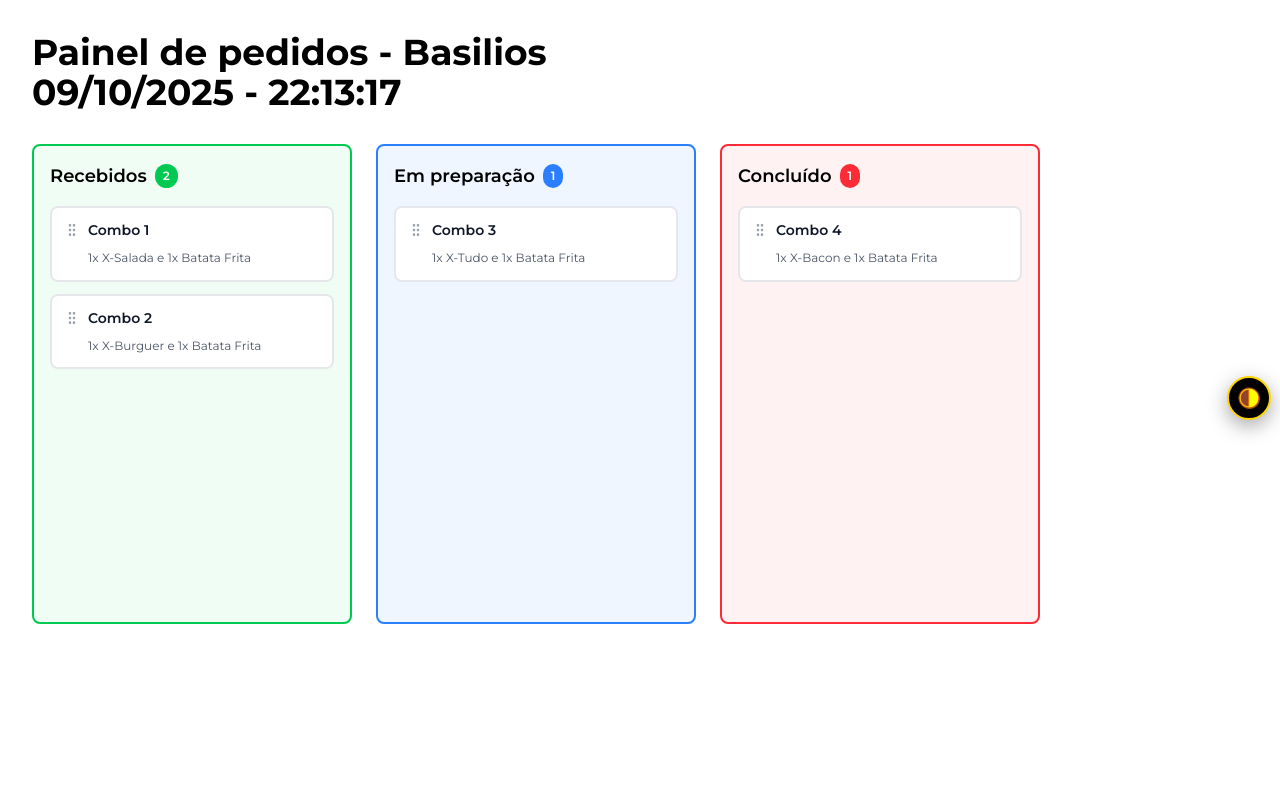
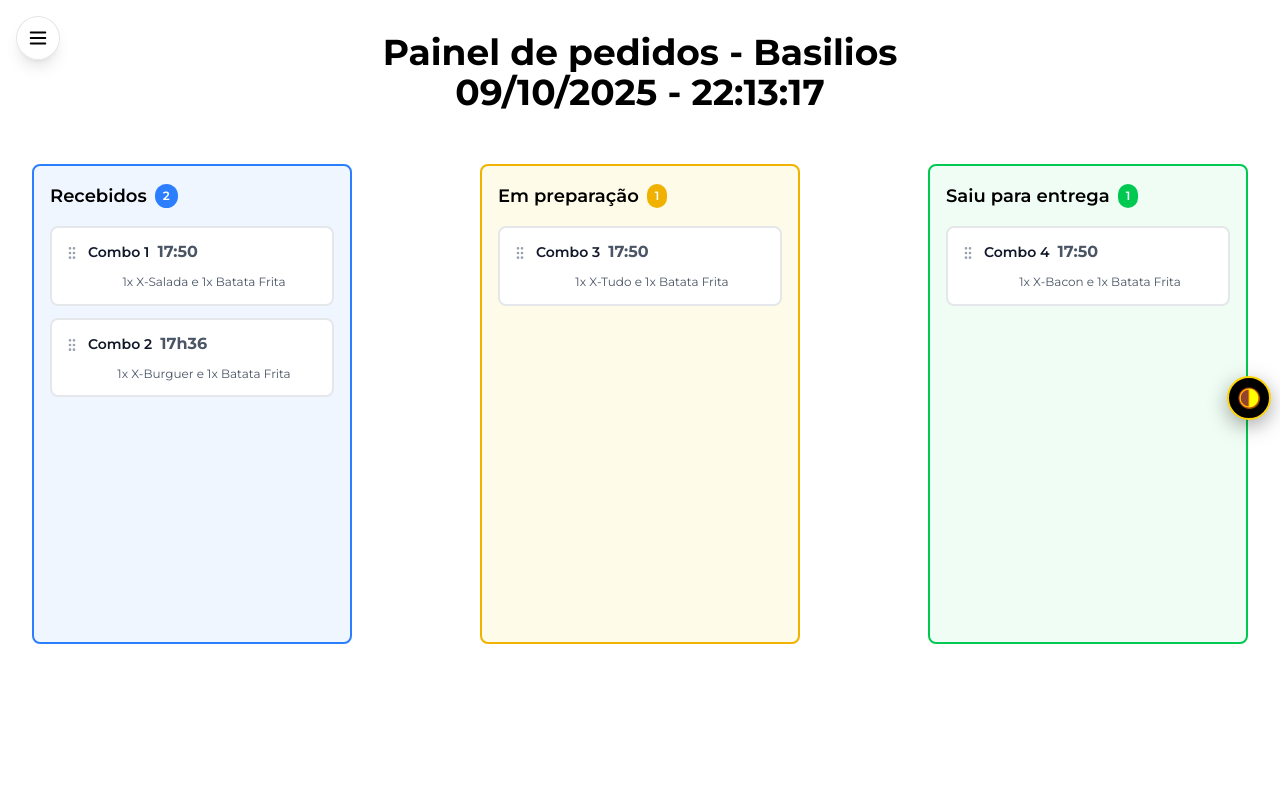
Before and after one commit to Basilios-SPTech/Basilios---Projeto-de-PI-, a React (Vite) app in the folder basilios-auth-ui/: page /board in a window 1280 px wide. Shown: the top 800 px of the page. Built offline with nearby package versions, Linux system fonts and the light colour scheme; no server answers.

Commit message:
changes in tailwind

```diff
--- a/basilios-auth-ui/src/components/BoardTrello.jsx
+++ b/basilios-auth-ui/src/components/BoardTrello.jsx
@@ -7,35 +7,32 @@ export default function BoardTrello() {
     todo: {
       id: 'todo',
       title: 'Recebidos',
-      color: 'green',
+      color: 'blue',
       tasks: [
-        { id: '1', content: 'Combo 1', description: '1x X-Salada e 1x Batata Frita' },
-        { id: '2', content: 'Combo 2', description: '1x X-Burguer e 1x Batata Frita' }
+        { id: '1', content: 'Combo 1', description: '1x X-Salada e 1x Batata Frita', createdAt: '17:50' },
+        { id: '2', content: 'Combo 2', description: '1x X-Burguer e 1x Batata Frita', createdAt: '17h36' }
       ]
     },
     inProgress: {
       id: 'inProgress',
       title: 'Em preparação',
-      color: 'blue',
+      color: 'yellow',
       tasks: [
-        { id: '3', content: 'Combo 3', description: '1x X-Tudo e 1x Batata Frita' }
+        { id: '3', content: 'Combo 3', description: '1x X-Tudo e 1x Batata Frita', createdAt: '17:50' }
       ]
     },
     done: {
       id: 'done',
-      title: 'Concluído',
-      color: 'red',
+      title: 'Saiu para entrega',
+      color: 'green',
       tasks: [
-        { id: '4', content: 'Combo 4', description: '1x X-Bacon e 1x Batata Frita' }
+        { id: '4', content: 'Combo 4', description: '1x X-Bacon e 1x Batata Frita', createdAt: '17:50' }
       ]
     }
   });
 
   const [draggedTask, setDraggedTask] = useState(null);
   const [draggedFrom, setDraggedFrom] = useState(null);
-  const [newTaskColumn, setNewTaskColumn] = useState(null);
-  const [newTaskContent, setNewTaskContent] = useState('');
-  const [newTaskDescription, setNewTaskDescription] = useState('');
 
   const getColorClasses = (color) => {
     const colors = {
@@ -59,6 +56,13 @@ export default function BoardTrello() {
         badge: 'bg-red-500',
         hover: 'hover:border-red-600',
         button: 'bg-red-500 hover:bg-red-600'
+      },
+      yellow: {
+        border: 'border-yellow-500',
+        bg: 'bg-yellow-50',
+        badge: 'bg-yellow-500',
+        hover: 'hover:border-yellow-600',
+        button: 'bg-yellow-500 hover:bg-yellow-600'
       }
     };
     return colors[color];
@@ -107,16 +111,15 @@ export default function BoardTrello() {
   };
 
   return (
-    <div className="min-h-screen bg-white p-8">
+    <div className="min-h-screen w-full text-center text-white p-8 flex-1 items-start justify-center">
       <div className="max-w-7xl mx-auto">
         <h1 className="text-4xl font-bold text-black mb-8">
-          Painel de pedidos - Basilios <Data />
+          <span> Painel de pedidos - Basilios <Data /></span>
         </h1>
 
-        <div className="flex gap-6 overflow-x-auto pb-4">
+        <div className="w-full flex items-center justify-between flex-row gap-6 pt-5 overflow-x-auto pb-4">
           {Object.values(columns).map(column => {
             const colorClasses = getColorClasses(column.color);
-
             return (
               <div
                 key={column.id}
@@ -127,6 +130,7 @@ export default function BoardTrello() {
                 <div className="flex items-center justify-between mb-4">
                   <h2 className="text-lg font-semibold text-black flex items-center gap-2">
                     {column.title}
+
                     <span className={`text-xs ${colorClasses.badge} text-white px-2 py-1 rounded-full`}>
                       {column.tasks.length}
                     </span>
@@ -141,9 +145,10 @@ export default function BoardTrello() {
                       className={`bg-white p-3 rounded-lg border-2 border-gray-200 cursor-move ${colorClasses.hover} hover:shadow-md transition-all group`}
                     >
                       <div className="flex items-start justify-between gap-2 mb-2">
-                        <div className="flex items-start gap-2 flex-1">
+                        <div className="flex gap-2 flex-row items-center justify-center">
                           <GripVertical className="w-4 h-4 text-gray-400 mt-0.5 flex-shrink-0" />
                           <p className="text-gray-900 text-sm font-semibold">{task.content}</p>
+                          <strong className='text-gray-600 text-s'> {task.createdAt} </strong>
                         </div>
                       </div>
                       {task.description && (
--- a/basilios-auth-ui/src/pages/OrdersBoard.jsx
+++ b/basilios-auth-ui/src/pages/OrdersBoard.jsx
@@ -1,10 +1,11 @@
-import SidebarAdm from "../components/SidebarAdm.jsx";
+import MenuButton from "../components/MenuButton.jsx";
 import BoardTrello from "../components/BoardTrello.jsx";
+import header from "../components/header.jsx"
 
 export default function OrdersBoard(){
     return(
         <>
-            <SidebarAdm />
+            <MenuButton />
             <BoardTrello />
         </>
     )
```
